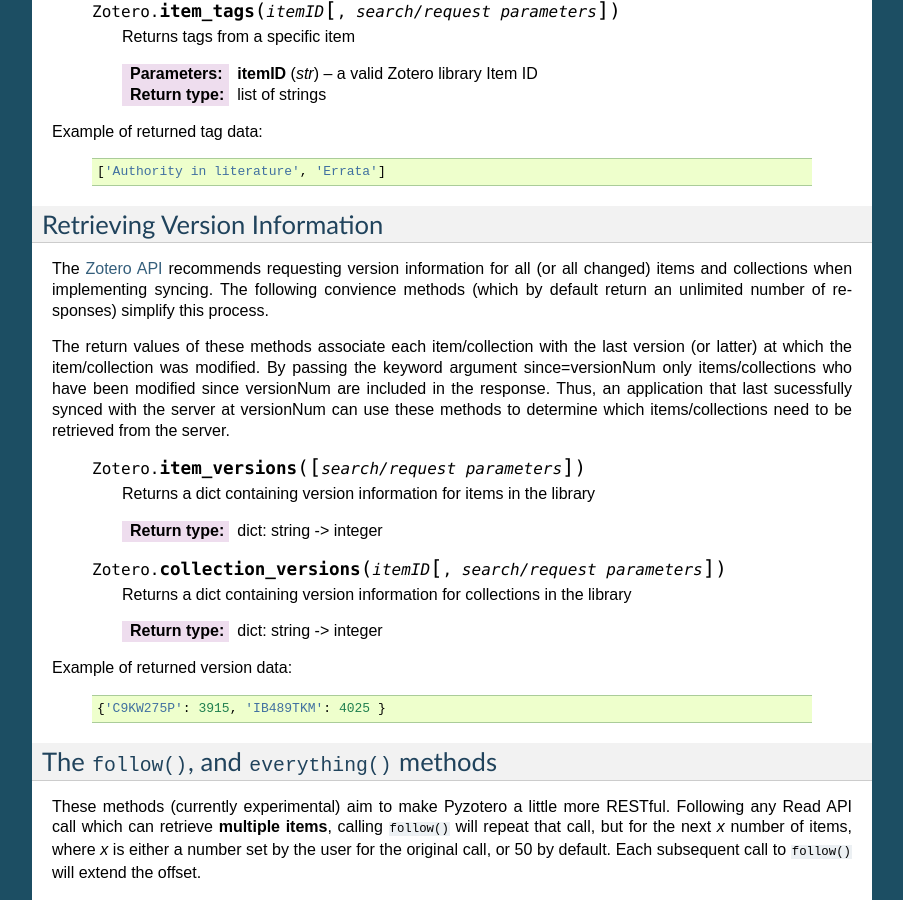
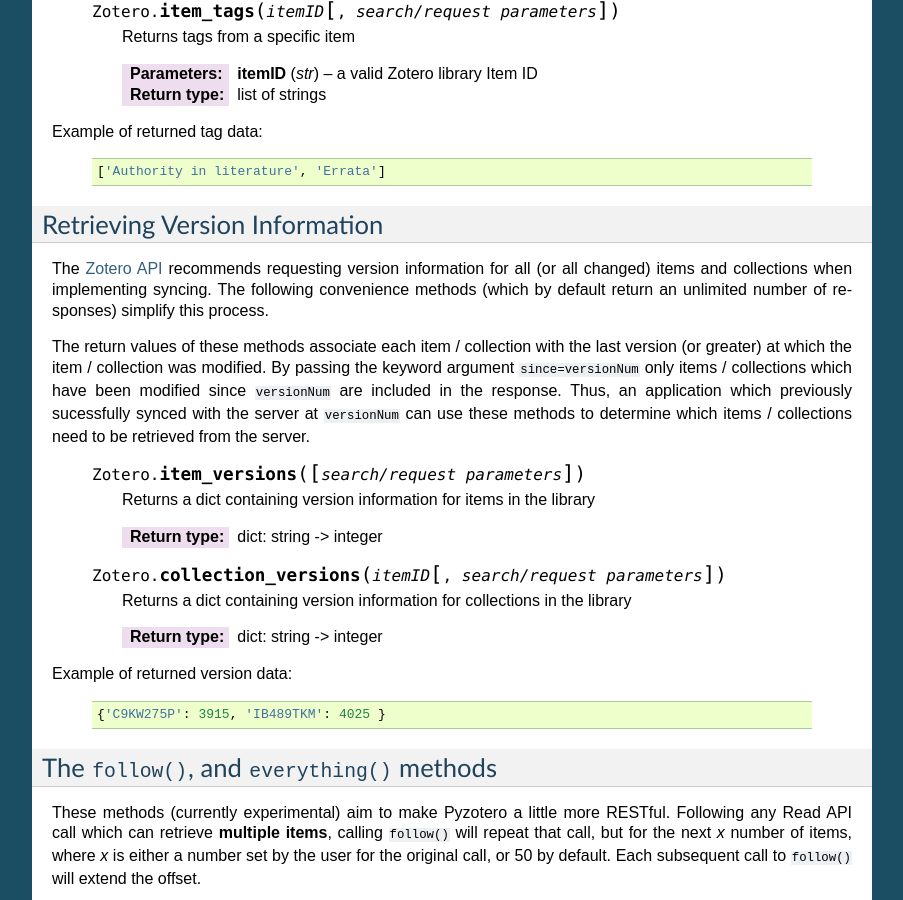
Before and after one commit to urschrei/pyzotero, a Sphinx documentation site: the page built from doc/index.rst, in a window 1280 px wide and 900 px high, scrolled down 6817 px. Shown: the whole window, without its empty margins (198-1101 px from the left). Built offline with Sphinx 7.4.7, drawn with Linux system fonts in a browser that asks for light colours; the version number could not be read and is left out.

Commit message:
Doc update

```diff
--- a/doc/index.rst
+++ b/doc/index.rst
@@ -432,13 +432,13 @@
 
         ['Authority in literature', 'Errata']
 
-===================
+==============================
 Retrieving Version Information
-===================
+==============================
 
-The `Zotero API <https://www.zotero.org/support/dev/web_api/v3/syncing>`_ recommends requesting version information for all (or all changed) items and collections when implementing syncing.  The following convience methods (which by default return an unlimited number of responses) simplify this process.
+The `Zotero API <https://www.zotero.org/support/dev/web_api/v3/syncing>`_ recommends requesting version information for all (or all changed) items and collections when implementing syncing.  The following convenience methods (which by default return an unlimited number of responses) simplify this process.
 
-The return values of these methods associate each item/collection with the last version (or latter) at which the item/collection was modified.  By passing the keyword argument since=versionNum only items/collections who have been modified since versionNum are included in the response.  Thus, an application that last sucessfully synced with the server at versionNum can use these methods to determine which items/collections need to be retrieved from the server.
+The return values of these methods associate each item / collection with the last version (or greater) at which the item / collection was modified.  By passing the keyword argument ``since=versionNum`` only items / collections which have been modified since ``versionNum`` are included in the response. Thus, an application which previously sucessfully synced with the server at ``versionNum`` can use these methods to determine which items / collections need to be retrieved from the server.
 
     .. py:method:: Zotero.item_versions([search/request parameters])
 
```
